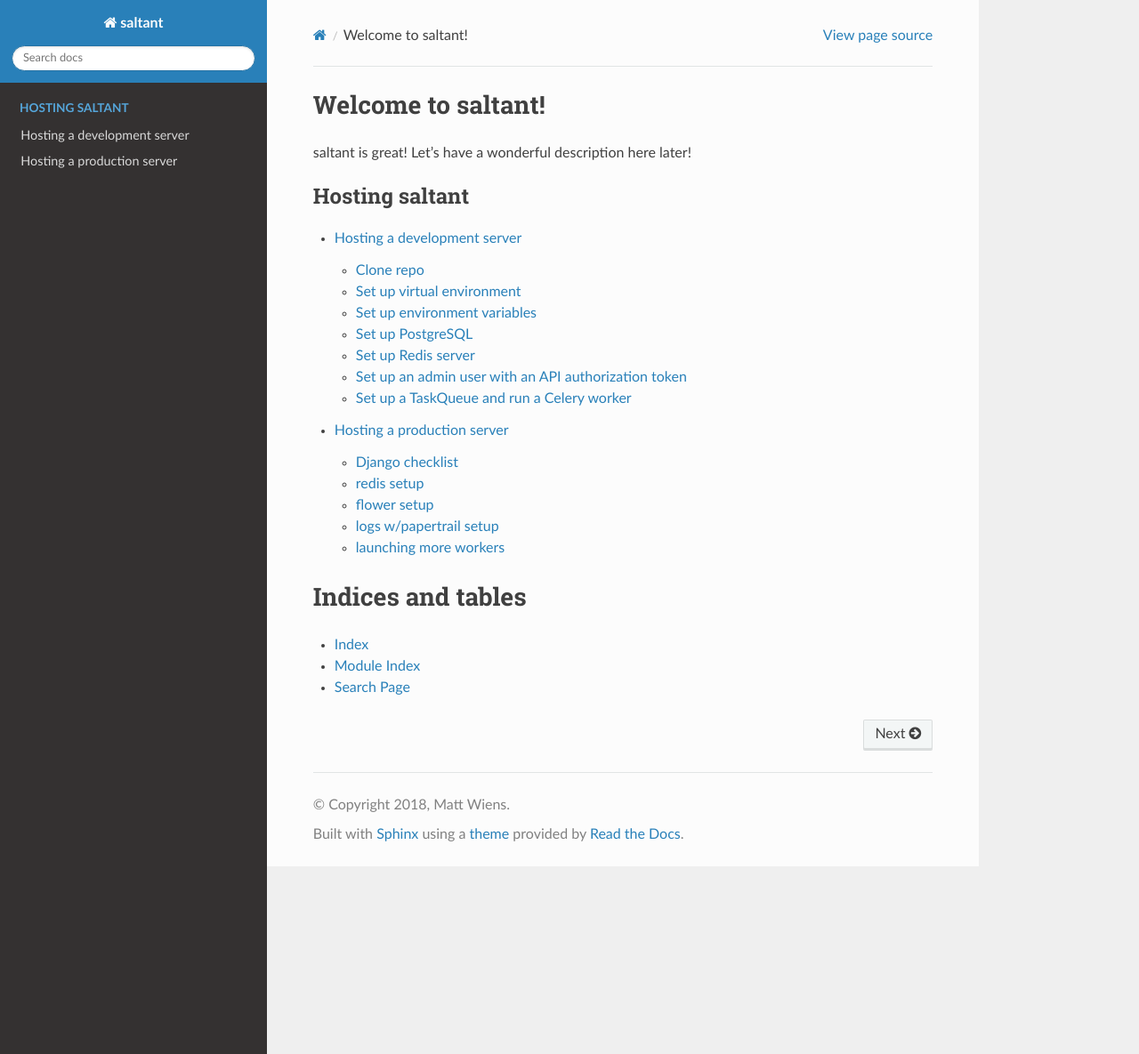
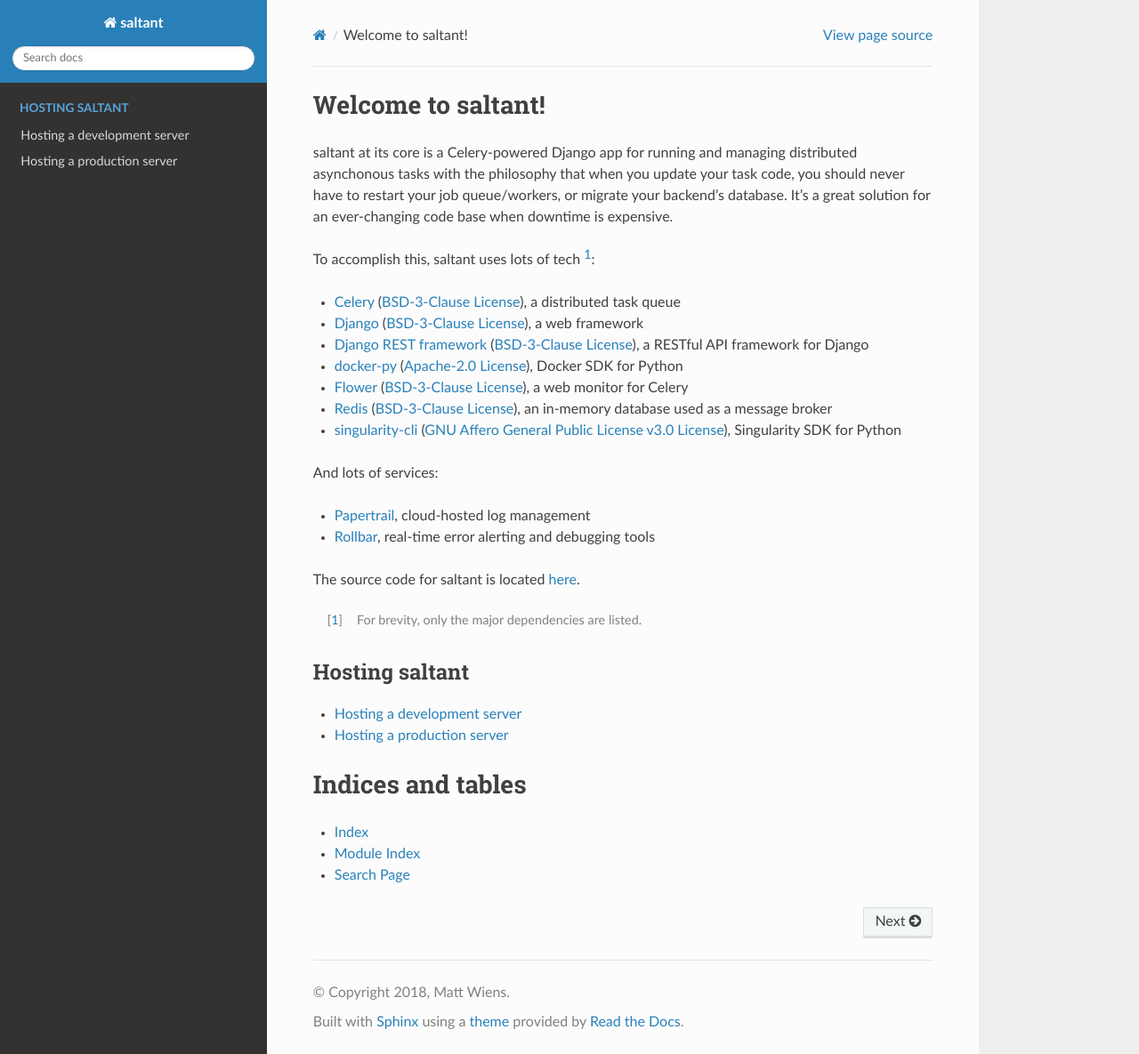
Before and after one commit to saltant-org/saltant, a Sphinx documentation site: the page built from docs/source/index.rst, in a window 1280 px wide and 1185 px high. Shown: the whole window at 89% size. Built offline with Sphinx 7.4.7 and the Read the Docs theme 2.0.0, drawn with Linux system fonts in a browser that asks for light colours.

Commit message:
Add introduction to docs

```diff
--- a/docs/source/index.rst
+++ b/docs/source/index.rst
@@ -1,10 +1,55 @@
 Welcome to saltant!
 ===================
 
-saltant is great! Let's have a wonderful description here later!
+saltant at its core is a Celery-powered Django app for running and
+managing distributed asynchonous tasks with the philosophy that when you
+update your task code, you should never have to restart your job
+queue/workers, or migrate your backend's database. It's a great solution
+for an ever-changing code base when downtime is expensive.
+
+To accomplish this, saltant uses lots of tech [#tech]_:
+
+- `Celery`_ (`BSD-3-Clause License`_), a distributed task queue
+- `Django`_ (`BSD-3-Clause License`_), a web framework
+- `Django REST framework`_ (`BSD-3-Clause License`_), a RESTful API framework for Django
+- `docker-py`_ (`Apache-2.0 License`_), Docker SDK for Python
+- `Flower`_ (`BSD-3-Clause License`_), a web monitor for Celery
+- `Redis`_ (`BSD-3-Clause License`_), an in-memory database used as a
+  message broker
+- `singularity-cli`_ (`GNU Affero General Public License v3.0 License`_), Singularity SDK for Python
+
+And lots of services:
+
+- `Papertrail`_, cloud-hosted log management
+- `Rollbar`_, real-time error alerting and debugging tools
+
+The source code for saltant is located `here <https://github.com/mwiens91/saltant>`_.
+
+.. Footnotes
+.. [#tech] For brevity, only the major dependencies are listed.
+
+.. Links to dependencies
+.. _Celery: http://www.celeryproject.org/
+.. _Django: https://www.djangoproject.com/
+.. _Django REST Framework: http://www.django-rest-framework.org/
+.. _docker-py: https://github.com/docker/docker-py
+.. _Flower: https://github.com/mher/flower
+.. _Redis: https://redis.io/
+.. _singularity-cli: https://github.com/singularityhub/singularity-cli
+
+.. Links to licenses
+.. _Apache-2.0 License: https://www.apache.org/licenses/LICENSE-2.0
+.. _BSD-3-Clause License: https://opensource.org/licenses/BSD-3-Clause
+.. _GNU Affero General Public License v3.0 License: https://www.gnu.org/licenses/agpl.html
+
+.. Links to services
+.. _Papertrail: https://papertrailapp.com/
+.. _Rollbar: https://rollbar.com/
+
+.. Link to saltant repository
 
 .. toctree::
-   :maxdepth: 2
+   :maxdepth: 1
    :caption: Hosting saltant
 
    hosting/01_development_server
```
